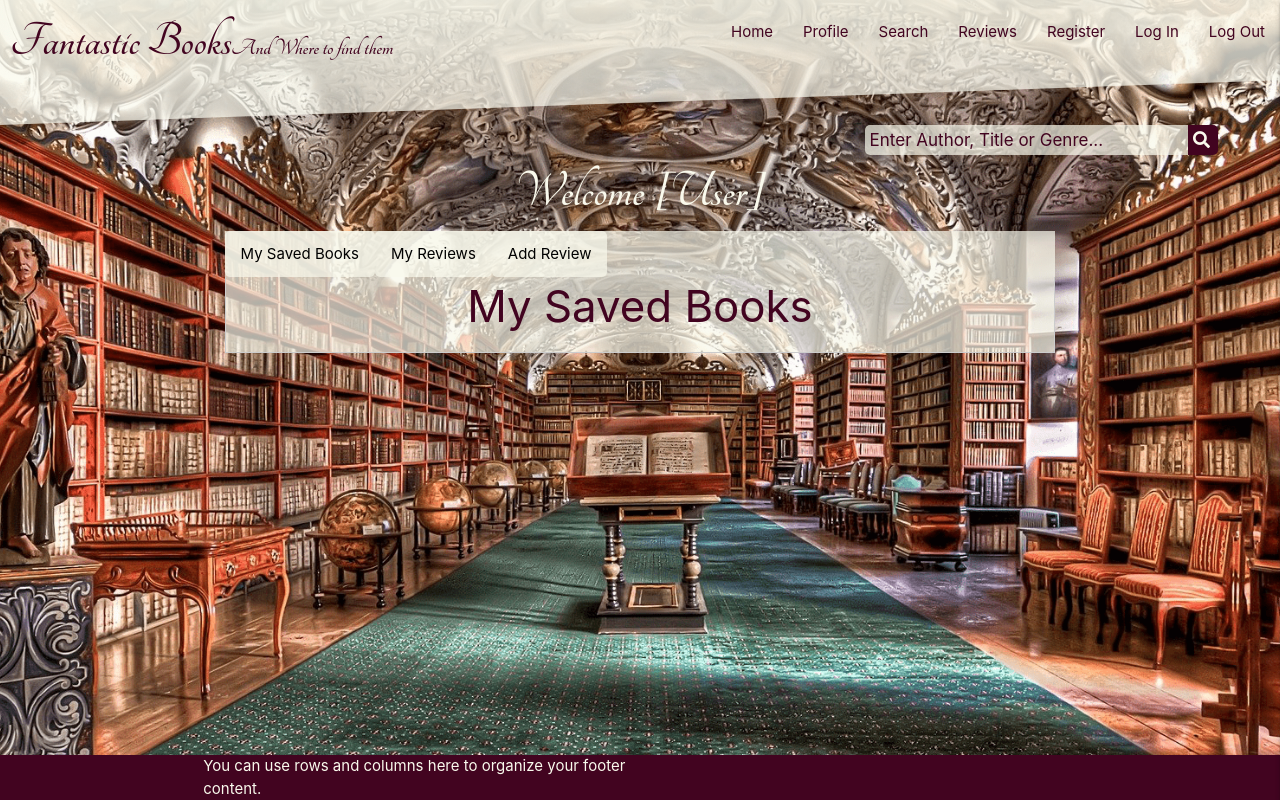
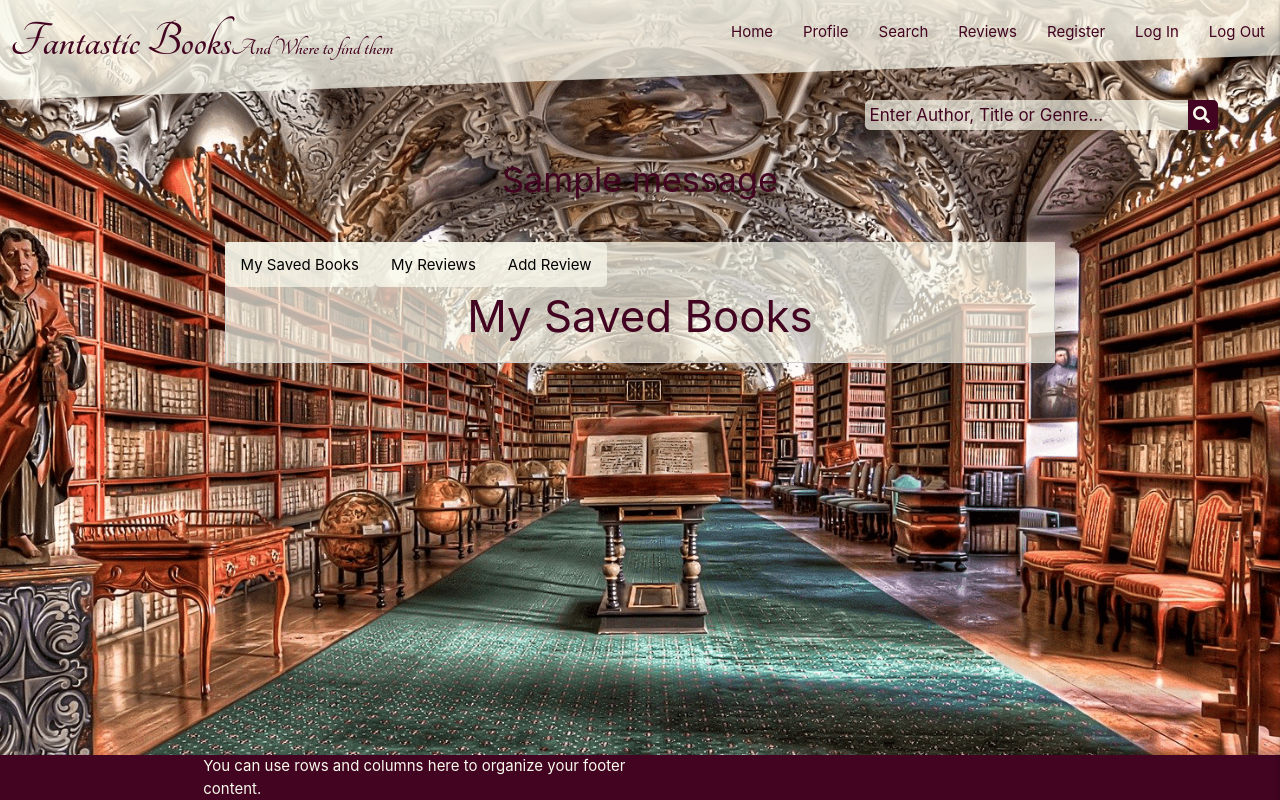
Before and after one commit to Code-Institute-Submissions/Fantastic-Books, a Flask app: page /profile in a window 1280 px wide. Run offline with Flask 2, Linux system fonts and the light colour scheme; one stand-in notice (Sample message) is shown; some libraries are stand-ins or nearby versions.

Commit message:
Add login function to app.py. Add section for flash messages to base.html

```diff
--- a/app.py
+++ b/app.py
@@ -58,8 +58,32 @@ def register():
     return render_template("register.html")
 
 
-@app.route("/login")
+@app.route("/login", methods=["GET", "POST"])
 def login():
+    if request.method == "POST":
+        # check if username exists in db
+        existing_user = mongo.db.users.find_one(
+            {"username": request.form.get("username").lower()})
+
+        if existing_user:
+            # ensure hashed password matches user input
+            if check_password_hash(
+                    existing_user["password"], request.form.get("password")):
+                session["user"] = request.form.get("username").lower()
+                flash("Welcome, {}".format(
+                        request.form.get("username")))
+                return redirect(url_for(
+                        "profile", username=session["user"]))
+            else:
+                # invalid password match
+                flash("Incorrect Username or Password")
+                return redirect(url_for("login"))
+
+        else:
+            # username doesn't exist
+            flash("Incorrect Username or Password")
+            return redirect(url_for("login"))
+
     return render_template("login.html")
 
 
--- a/static/css/style.css
+++ b/static/css/style.css
@@ -2,7 +2,7 @@
 
 header {
     position: relative;
-    height: 125px;
+    height: 100px;
     overflow: hidden;
     z-index: 2;
 }
--- a/templates/base.html
+++ b/templates/base.html
@@ -54,6 +54,17 @@
    </div>
 </section>
 
+<section>
+    {% with messages = get_flashed_messages() %}
+            {% if messages %}
+                {% for message in messages %}
+                    <div class="row">
+                        <h4 class="center-align">{{ message }}</h4>
+                    </div>
+                {% endfor %}
+            {% endif %}
+        {% endwith %}
+    </section>
 
   {% block content %}
   {% endblock %}
--- a/templates/login.html
+++ b/templates/login.html
@@ -8,7 +8,7 @@
  <h3 class="center-align register-heading"> Log In </h3>
 
 <div class="row">
-<form class="col s12 m8 offset-m2 register">
+<form class="col s12 m8 offset-m2 register" method="POST" action="{{ url_for('login') }}">
 <div class="row">
         <div class="input-field col s12">
           <input  id="username" name="username" type="text" class="validate" required>
--- a/templates/profile.html
+++ b/templates/profile.html
@@ -2,7 +2,7 @@
 
 {% block content %}
 
-<h2 class="profile-heading"> Welcome [User] </h2>
+<!--<h2 class="profile-heading"> Welcome {{ username }} </h2> -->
 
 <main>
 
@@ -98,7 +98,7 @@
         </ul>
     </div>
     <div class="row">
-        <button type="submit" class="col s12 m8 offset-m2">
+        <button type="submit" class="col s12 m8 offset-m2 register-btn btn">
             Add Review
         </button>
     </div>
```
